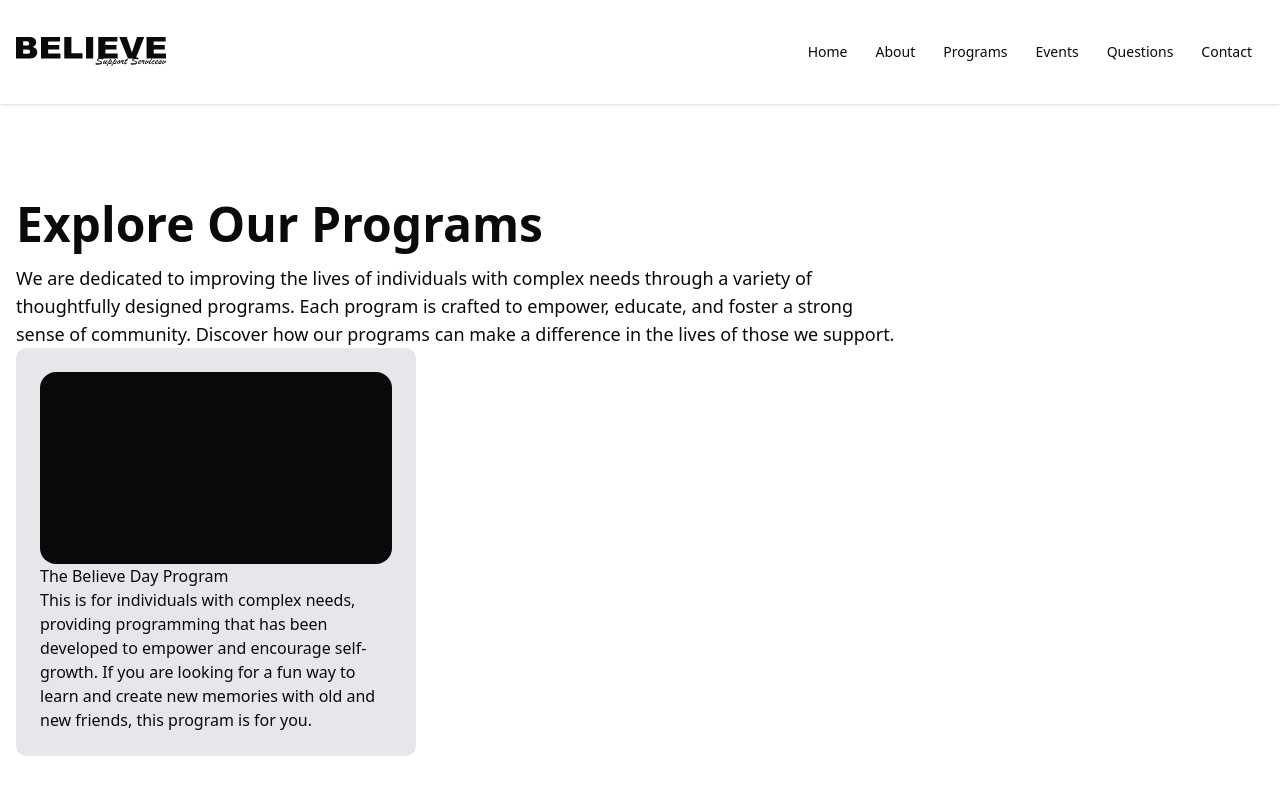
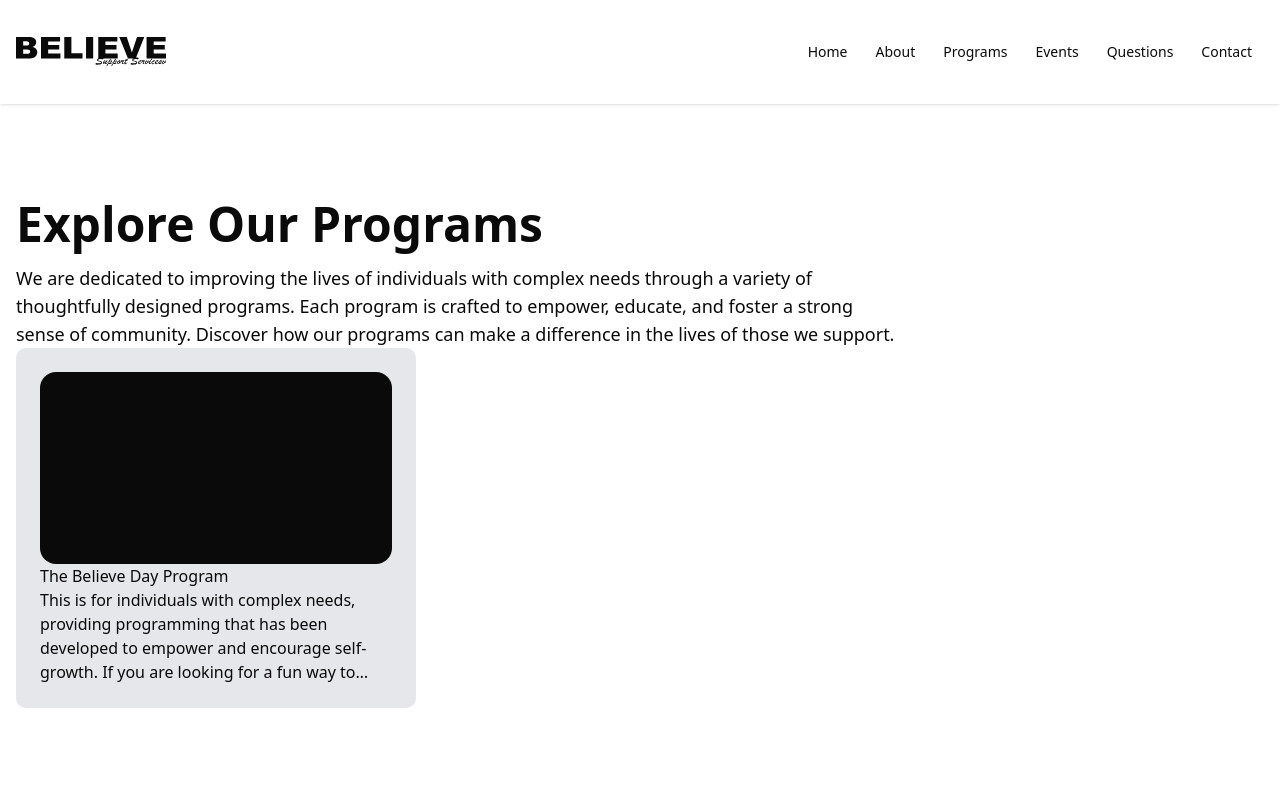
Before and after one commit to Justin-Bento/believe-support-services, a Next.js app: page /programs in a window 1280 px wide. Shown: the top 800 px of the page. Built offline with nearby package versions, Linux system fonts and the light colour scheme.

Commit message:
Applied a line clamp class to limit the amount of lines.

```diff
--- a/src/app/(frontend)/programs/page.tsx
+++ b/src/app/(frontend)/programs/page.tsx
@@ -21,7 +21,7 @@ export default function ProgramsPage() {
           <div className="px-4 py-5 sm:p-6">
             <div className="w-full h-48 bg-foreground rounded-2xl"></div>
             <h2>The Believe Day Program</h2>
-            <p>
+            <p className="line-clamp-4">
               This is for individuals with complex needs, providing programming
               that has been developed to empower and encourage self-growth. If
               you are looking for a fun way to learn and create new memories
```
